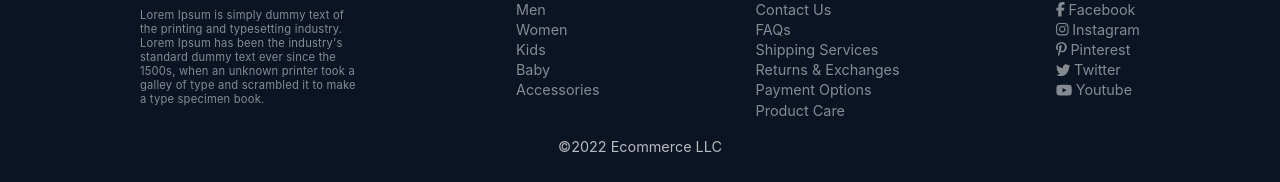
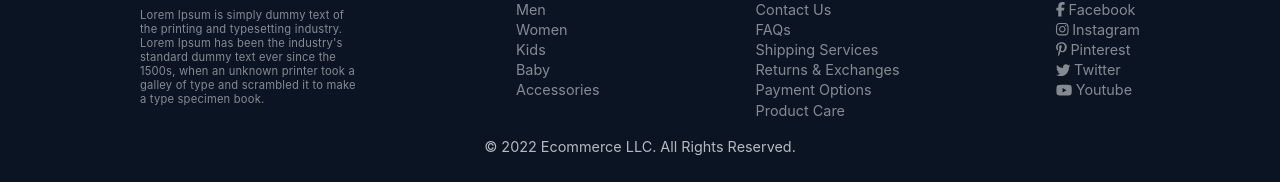
Before and after one commit to ashishthomas2202/Ecom, a Next.js app: page / in a window 1280 px wide. Shown: the part 696-878 px from the top of the page. Built offline with nearby package versions, Linux system fonts and the light colour scheme.

Commit message:
Added all rights reserved

```diff
--- a/components/Footer/Footer.js
+++ b/components/Footer/Footer.js
@@ -105,9 +105,9 @@ export default function Footer() {
   );
 
   let copyright = (
-    <div className={styles.copyright}>{`©${new Date().getFullYear()} ${
+    <div className={styles.copyright}>{`© ${new Date().getFullYear()} ${
       Brand.fullname
-    }`}</div>
+    }. All Rights Reserved.`}</div>
   );
   return (
     <div className={styles.footer}>
```
